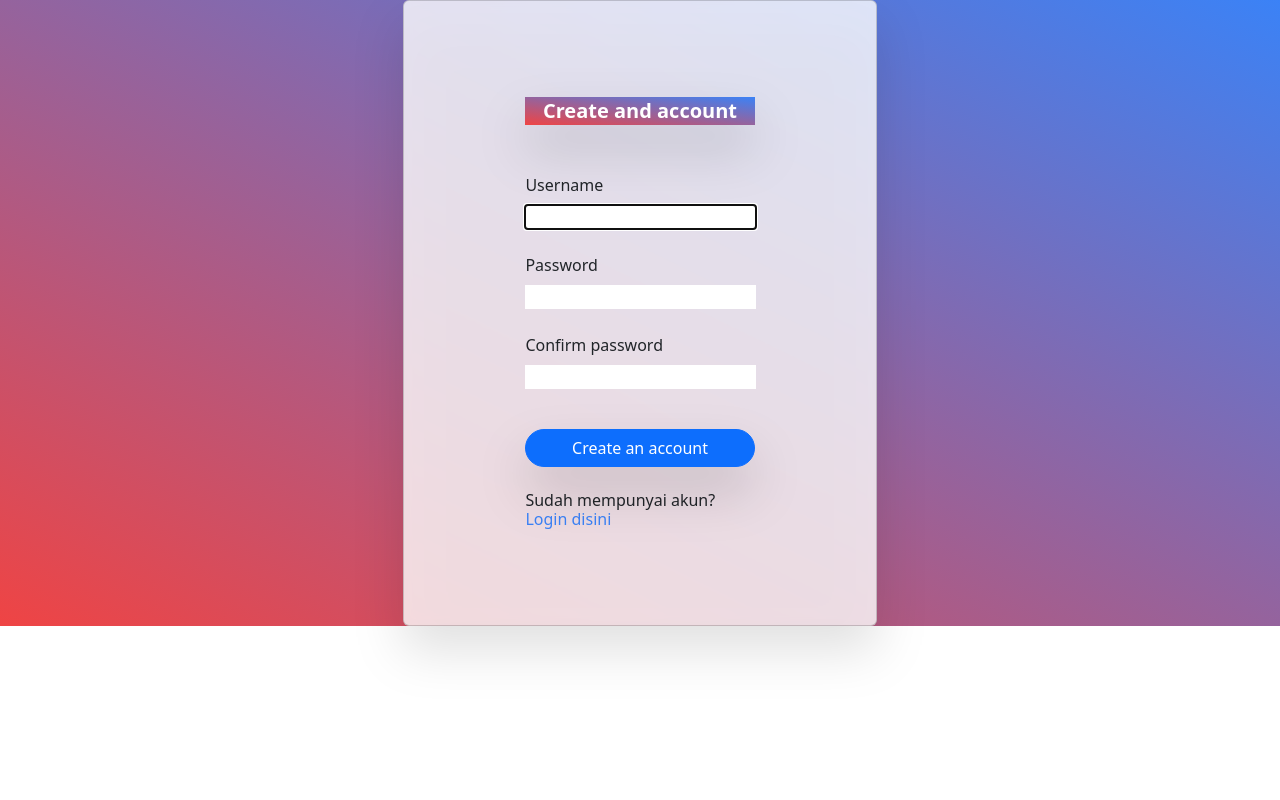
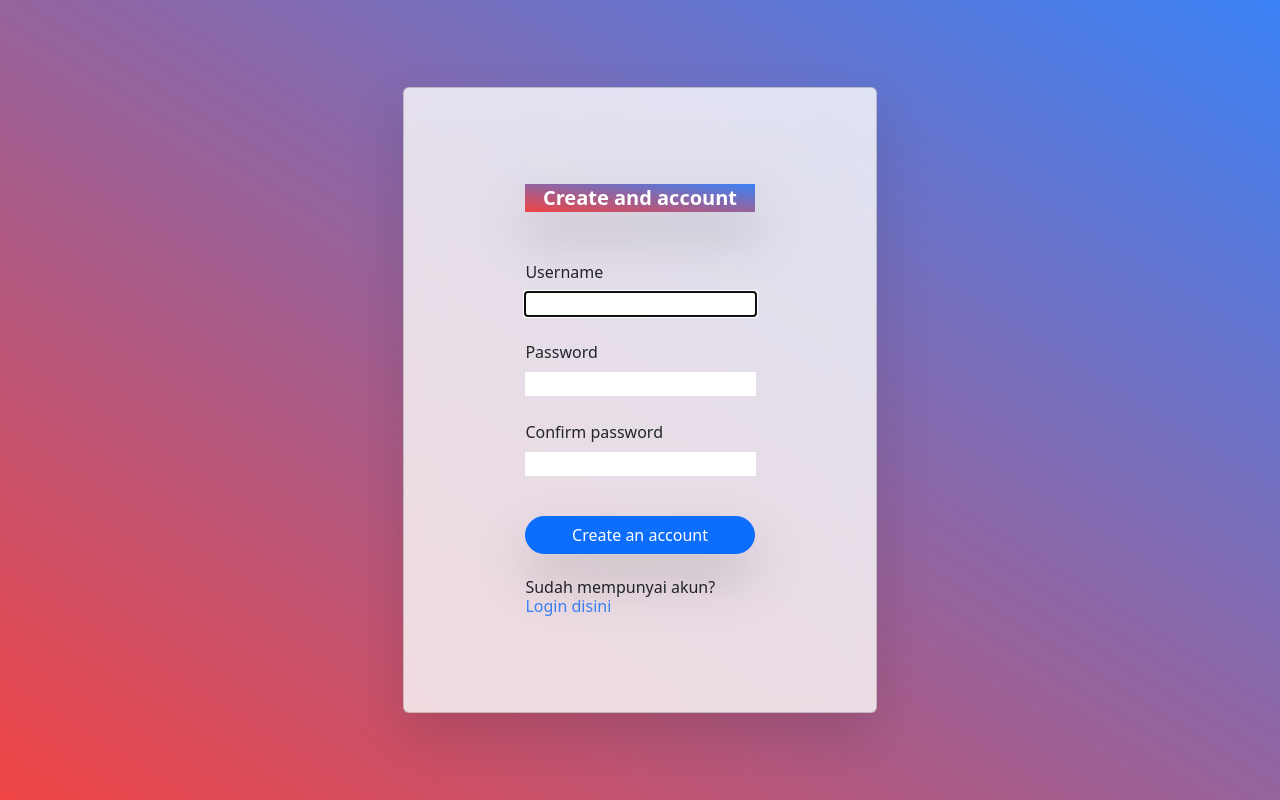
Before and after one commit to TGevinT/tugas2, a Django app: page /todolist/register/ in a window 1280 px wide. Run offline with Django 4.2, Linux system fonts and the light colour scheme; some libraries are stand-ins or nearby versions.

Commit message:
Perbaikan heroku

```diff
--- a/templates/base.html
+++ b/templates/base.html
@@ -14,7 +14,7 @@
   {% endblock meta %}
 </head>
 
-<body class="h-full">
+<body class="h-[100vh]">
   {% block content %}
   {% endblock content %}
   <script src="https://cdn.jsdelivr.net/npm/bootstrap@5.2.1/dist/js/bootstrap.bundle.min.js" integrity="sha384-u1OknCvxWvY5kfmNBILK2hRnQC3Pr17a+RTT6rIHI7NnikvbZlHgTPOOmMi466C8" crossorigin="anonymous"></script>
--- a/todolist/templates/todolist.html
+++ b/todolist/templates/todolist.html
@@ -8,7 +8,7 @@
 {% block content %}
 
 
-<div class= "bg-gradient-to-tr from-red-500 to-blue-500 h-full">
+<div class= "bg-gradient-to-tr from-red-500 to-blue-500">
     <nav class="bg-gradient-to-tr from-blue-900 to-red-900 border-gray-200 px-2 sm:px-4 py-2.5 rounded dark:bg-gray-900">
         <div class="container flex flex-wrap justify-between items-center mx-auto">
             <dev class="self-center text-xl font-semibold whitespace-nowrap text-white"> Login as {{username_login}}</dev>
```
